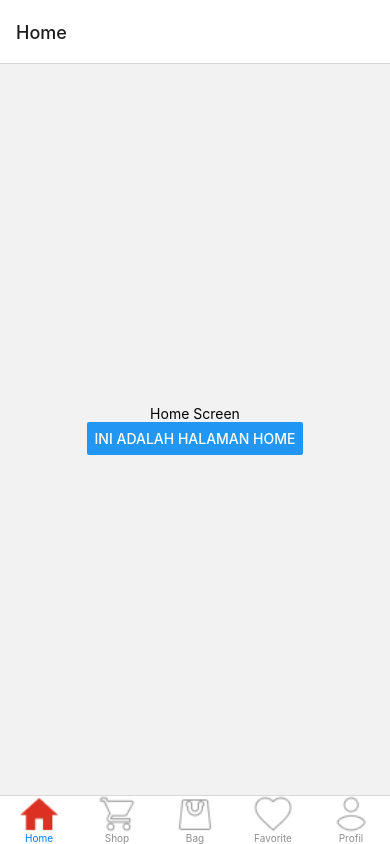
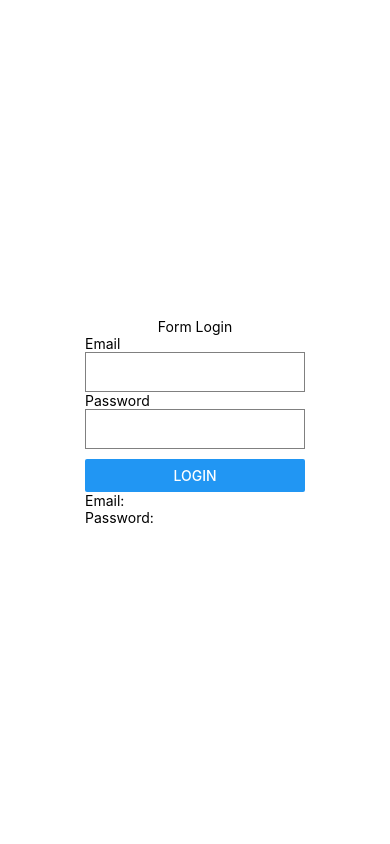
Before and after one commit to NurAlam19/105841103621-Alam-LabWeb, a React Native app: screen / in a window 390 px wide. Built offline with nearby package versions, Linux system fonts and the light colour scheme.

Commit message:
Usehook Data

```diff
--- a/App.js
+++ b/App.js
@@ -1,119 +1,36 @@
-import * as React from 'react';
-import { View, Text, Button, Image, TouchableOpacity, TouchableOpacityBase } from 'react-native';
-import { NavigationContainer } from '@react-navigation/native';
-import { createNativeStackNavigator } from '@react-navigation/native-stack';
-import LoginPage from './LoginPage';
-import { createBottomTabNavigator } from '@react-navigation/bottom-tabs';
-import HomeAktif from './assets/icon/home-activated.png';
-import HomeInaktif from './assets/icon/home-inactive.png';
-import ShopAktif from './assets/icon/shop-activated.png';
-import ShopInaktif from './assets/icon/shop-inactive.png';
-import BagAktif from './assets/icon/bag-activated.png';
-import BagInaktif from './assets/icon/bag-inactive.png';
-import FavoriteAktif from './assets/icon/favorites-activated.png';
-import FavoriteInaktif from './assets/icon/favorites-inactive.png';
-import ProfilAktif from './assets/icon/profil-activated.png';
-import ProfilInaktif from './assets/icon/profil-inactive.png';
-import ShopPage from './ShopPage';
-import BagPage from './BagPage';
-import FavoritePage from './FavoritePage';
-import ProfilPage from './ProfilPage';
-
-const Tab = createBottomTabNavigator();
-function MyTabs() {
+import { StyleSheet, Text, View, TextInput } from 'react-native'
+import React, { useState } from 'react'
+import { Button } from 'react-native-web'
+const App = () => {
+  const [formLogin, setForm] = useState({
+    email: '',
+    password: ''
+  })
   return (
-    <Tab.Navigator>
-      <Tab.Screen
-        name="Home"
-        component={HomeScreen}
-        options={{
-          headerShown: false, tabBarIcon: ({ focused }) => (
-            <Image
-              source={focused ? HomeAktif : HomeInaktif}
-              style={{ width: 40, height: 40 }}
-            />
-          ),
-        }}
-      />
-      <Tab.Screen
-        name="Shop"
-        component={ShopPage}
-        options={{
-          headerShown: false, tabBarIcon: ({ focused }) => (
-            <Image
-              source={focused ? ShopAktif : ShopInaktif}
-              style={{ width: 40, height: 40 }}
-            />
-          ),
-        }}
-      />
-      <Tab.Screen
-        name="Bag"
-        component={BagPage}
-        options={{
-          headerShown: false, tabBarIcon: ({ focused }) => (
-            <Image
-              source={focused ? BagAktif : BagInaktif}
-              style={{ width: 40, height: 40 }}
-            />
-          ),
-        }}
-      />
-      <Tab.Screen
-        name="Favorite"
-        component={FavoritePage}
-        options={{
-          headerShown: false, tabBarIcon: ({ focused }) => (
-            <Image
-              source={focused ? FavoriteAktif : FavoriteInaktif}
-              style={{ width: 40, height: 40 }}
-            />
-          ),
-        }}
-      />
-      <Tab.Screen
-        name="Profil"
-        component={ProfilPage}
-        options={{
-          headerShown: false, tabBarIcon: ({ focused }) => (
-            <Image
-              source={focused ? ProfilAktif : ProfilInaktif}
-              style={{ width: 40, height: 40 }}
-            />
-          ),
-        }}
-      />
-    </Tab.Navigator>
-  );
+    <View style={{ flex: 1, justifyContent: 'center', alignItems: 'center' }}>
+      <Text>Form Login</Text>
+      <View>
+        <Text>Email</Text>
+        <TextInput
+          style={{ height: 40, borderColor: 'gray', borderWidth: 1 }}
+          onChangeText={(hasil) => setForm({ ...formLogin, email: hasil })}
+          value={formLogin.email}
+        />
+        <Text>Password</Text>
+        <TextInput
+          style={{ height: 40, borderColor: 'gray', borderWidth: 1 }}
+          onChangeText={(text) => setForm({ ...formLogin, password: text })}
+          value={formLogin.password}
+        />
+        <View style={{ marginTop: 10 }}>
+          <Button title="Login" onPress={() => alert('Login')} />
+        </View>
+        <View>
+          <Text>Email: {formLogin.email}</Text>
+          <Text>Password: {formLogin.password}</Text>
+        </View>
+      </View>
+    </View>
+  )
 }
-
-function HomeScreen({ navigation }) {
-  return (
-    <View style={{ flex: 1, alignItems: 'center', justifyContent: 'center' }}>
-      <Text>Home Screen</Text>
-      <Button
-        title="Ini Adalah Halaman Home"
-        onPress={() => navigation.navigate('Home')}
-      />
-    </View>
-  );
-}
-
-const Stack = createNativeStackNavigator();
-
-function App() {
-  return (
-    <NavigationContainer>
-      <Stack.Navigator>
-        <Stack.Screen name="Home" component={MyTabs} />
-        <Stack.Screen name="Login" component={LoginPage} />
-        <Stack.Screen name="Shop" component={ShopPage} />
-        <Stack.Screen name="Bag" component={BagPage} />
-        <Stack.Screen name="Favorite" component={FavoritePage} />
-        <Stack.Screen name="Profil" component={ProfilPage} />
-      </Stack.Navigator>
-    </NavigationContainer>
-  );
-}
-
-export default App;
+export default App
--- a/package.json
+++ b/package.json
@@ -17,11 +17,11 @@
     "expo-font": "^12.0.7",
     "expo-status-bar": "~1.12.1",
     "react": "18.2.0",
-    "react-dom": "18.2.0",
+    "react-dom": "^18.2.0",
     "react-native": "0.74.1",
     "react-native-safe-area-context": "4.10.1",
     "react-native-screens": "3.31.1",
-    "react-native-web": "~0.19.10"
+    "react-native-web": "^0.19.12"
   },
   "devDependencies": {
     "@babel/core": "^7.20.0"
```
Also changed, not shown: App3.js (added, +119 -0 lines), 1 other file (tests, documents, lock files or other folders).
